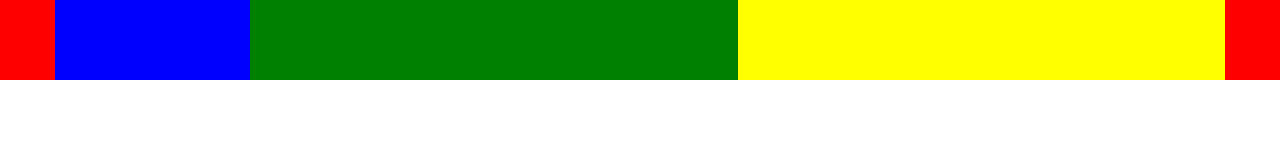
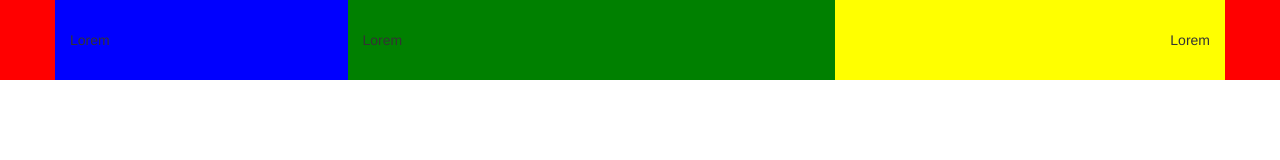
Before and after one commit to elisatorazza/html-css-digitalocean, a plain HTML site: page index.html in a window 1280 px wide. Drawn offline with Linux system fonts and the light colour scheme.

Commit message:
Inserita line-height h_top

```diff
--- a/css/style.css
+++ b/css/style.css
@@ -19,3 +19,6 @@
   height: 80px;
   background-color: orange;
 }
+.line_height {
+  line-height: 80px;
+}
--- a/index.html
+++ b/index.html
@@ -14,18 +14,18 @@
     <header>
       <div class="header_top">
         <div class="container">
-          <div class="row">
-            <div class="col-xs-2 logo">
-
+          <div class="row line_height">
+            <div class="col-xs-3 logo">
+              <p>Lorem</p>
             </div>
             <div class="col-xs-5 visible-md visible-lg main_menu">
-
+              <p>Lorem</p>
             </div>
-            <div class="col-xs-5 visible-md visible-lg menu_sign">
-
+            <div class="col-xs-4 visible-md visible-lg menu_sign text-right">
+              <p>Lorem</p>
             </div>
-            <div class="col-xs-10 visible-xs visible-sm ham_bars">
-
+            <div class="col-xs-9 visible-xs visible-sm ham_bars text-right">
+              <p>Lorem</p>
             </div>
           </div>
         </div>
```
